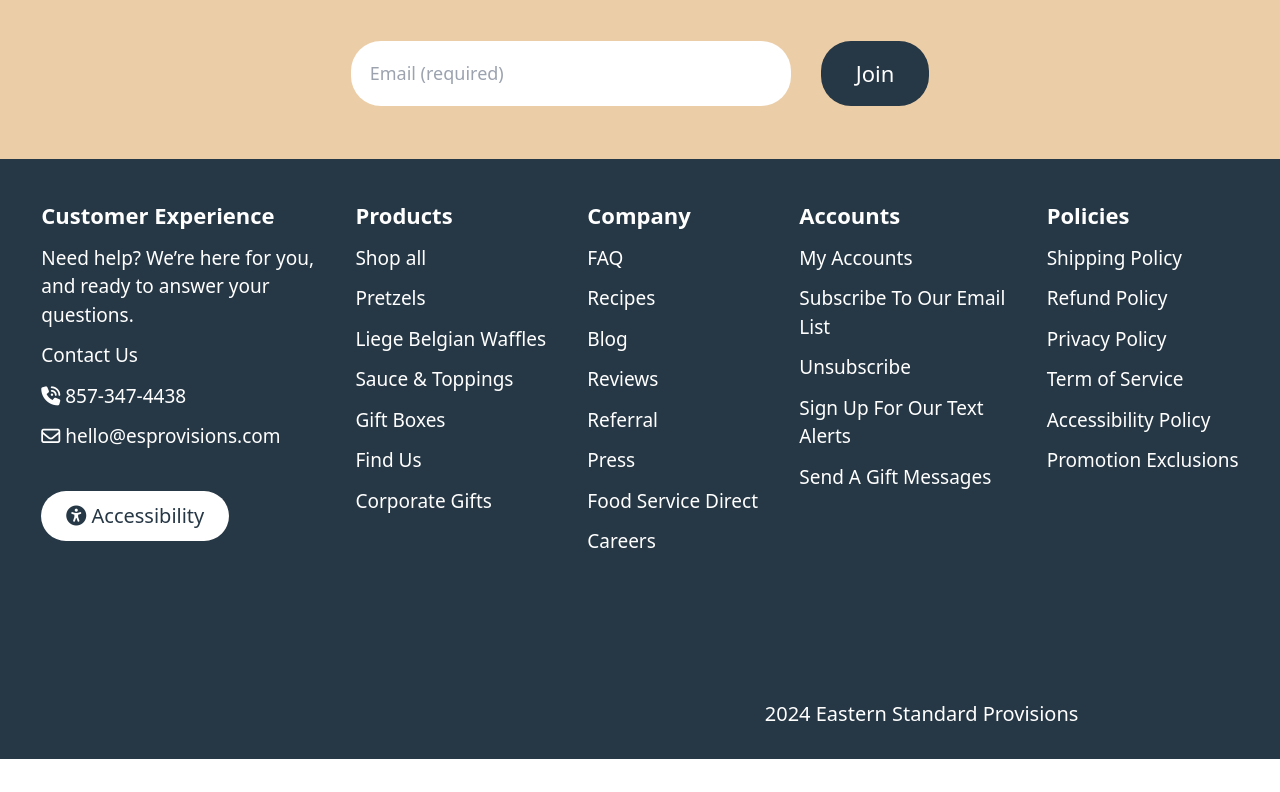
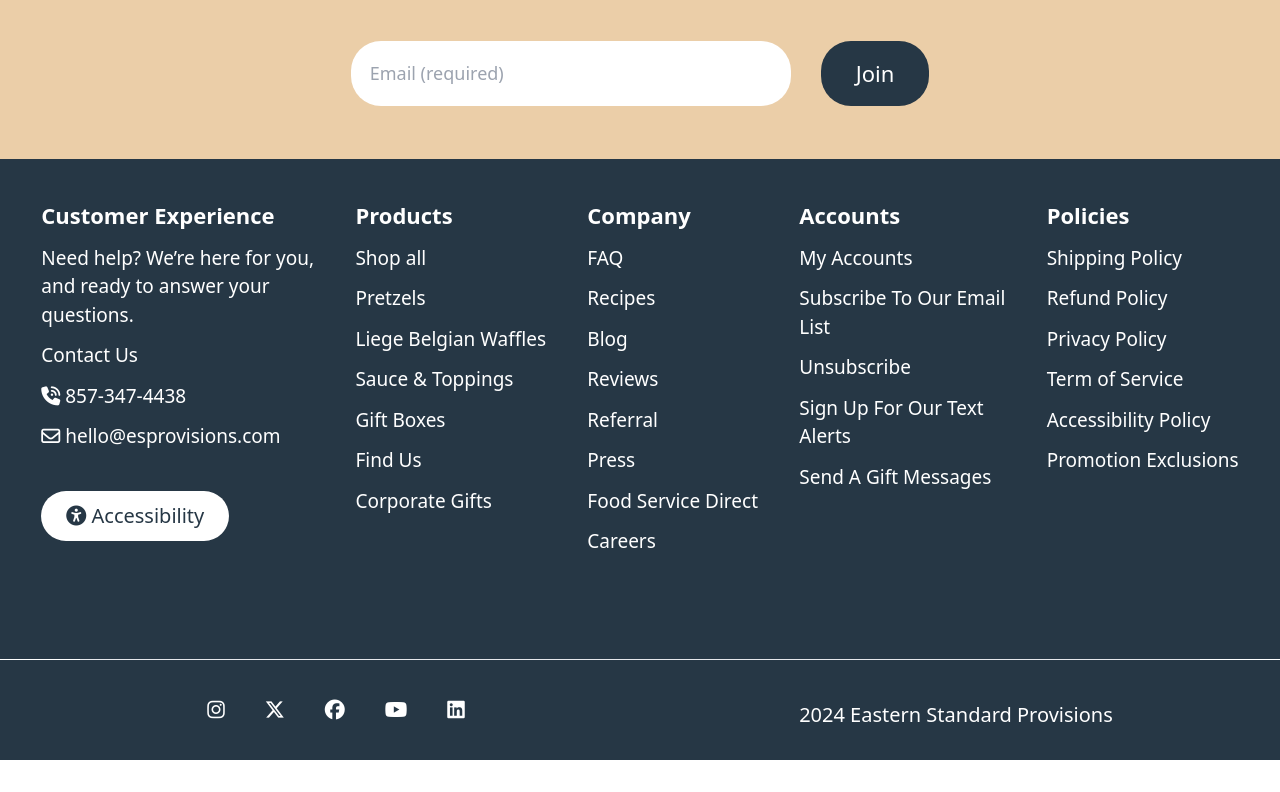
Before and after one commit to sakshixjain/ecommerce-website--frontend-project, a React (Vite) app: page / in a window 1280 px wide. Shown: the part 5314-6106 px from the top of the page. After the commit the page ends 6074 px from the top, so only its background shows below. Built offline with nearby package versions, Linux system fonts and the light colour scheme.

Commit message:
Update Footer.jsx

```diff
--- a/src/footer/Footer.jsx
+++ b/src/footer/Footer.jsx
@@ -82,19 +82,19 @@
      </ul>
      </div>
    </div>
-
+      <hr style={{ marginLeft: '80px', marginRight: '80px' }} />
    <div className="foot-panel2">
 
+   <div className="icon">
 
-   <hr style={{ marginLeft: '80px', marginRight: '80px' }} />
-   <div className="icon">
-          <p className='icon-p'>2024 Eastern Standard Provisions</p>
        <i className="fa-brands fa-instagram ic"></i>
        <i className="fa-brands fa-x-twitter ic"></i>
        <i className="fa-brands fa-facebook ic"></i>
        <i className="fa-brands fa-youtube ic"></i>
        <i className="fa-brands fa-linkedin ic"></i>
-   </div>
+      </div>
+     <p className='icon-p'>2024 Eastern Standard Provisions</p>
+
 </div>
 </footer>
 </>
```
